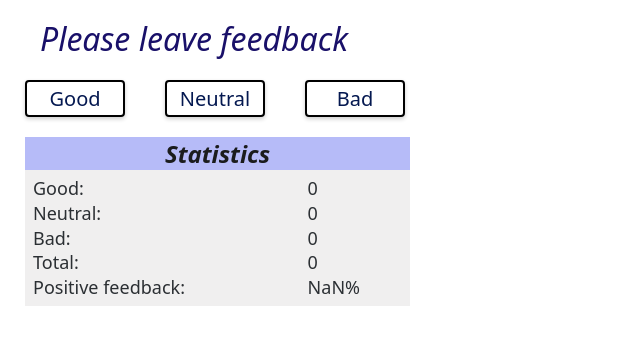
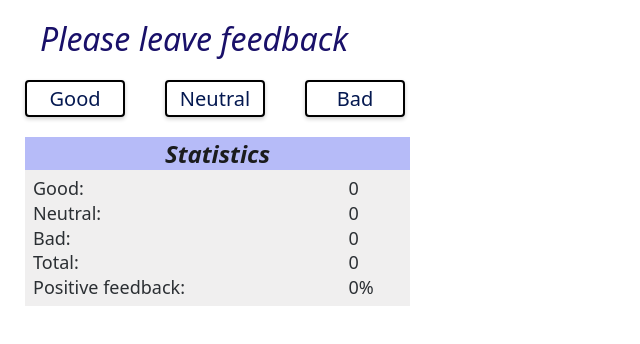
Before and after one commit to Vitamin-JS/goit-react-hw-02-feedback, a React (Create React App) app: page / in a window 1280 px wide. Shown: the top 344 px of the page, without its empty margins (0-640 px from the left). Built offline with nearby package versions, Linux system fonts and the light colour scheme.

Commit message:
Add coorect calculation and render feedbacks, tottal, percentagePositive

```diff
--- a/src/App.js
+++ b/src/App.js
@@ -22,8 +22,18 @@ class App extends Component {
     return Object.values(this.state).reduce((acc, item) => acc + item, 0);
   };
 
-  positiveFeedbackPercent = countTotalFeedback => {
-    return Math.round((this.state.good * 100) / this.countTotalFeedback());
+  positiveFeedbackPercent = () => {
+    let positivePercent;
+
+    if (this.state.good === 0) {
+      positivePercent = 0;
+    } else {
+      positivePercent = Math.round(
+        (this.state.good * 100) / this.countTotalFeedback(),
+      );
+    }
+
+    return positivePercent;
   };
 
   render() {
```
